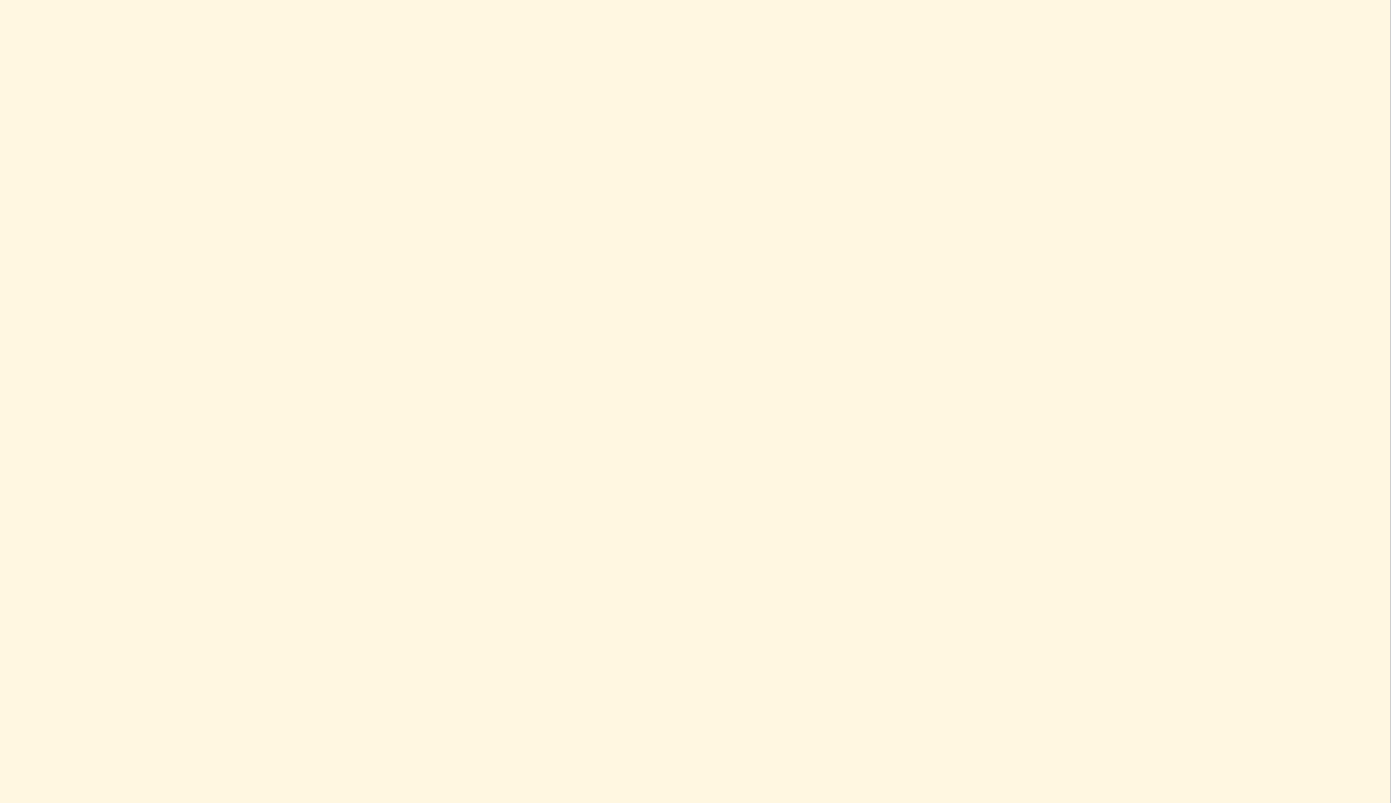
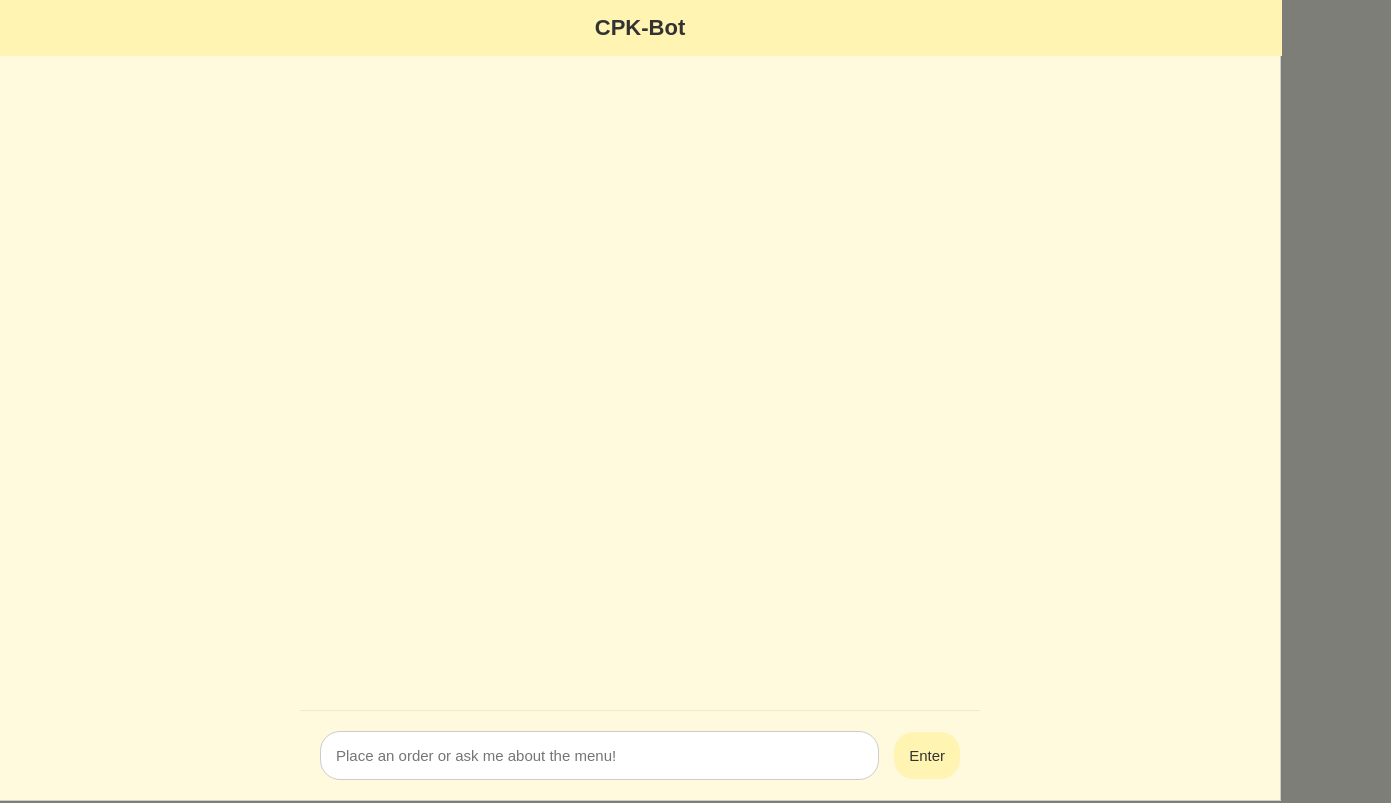
Before and after one commit to JohnCobleigh/Restaurant-Chat-Bot, a React (Vite) app in the folder Client/: page / in a window 1280 px wide. Shown: the top 803 px of the page, 1391 px wide, since content can reach past the window. Built offline with nearby package versions, Linux system fonts and the light colour scheme.

Commit message:
stylized UI

```diff
--- a/Client/src/App.css
+++ b/Client/src/App.css
@@ -1,24 +1,29 @@
 /* Main chatbot container */
+/* 1500 width 1000 height */
+/* fff7e1 for container, fdd835 for header and button. fbc02d for hover, ffffff for message background*/
+
 .chatbot-container {
-  width: 1500px;
-  height: 1000px;
+  width: 100vw;
+  height: 100vh;
   border: 1px solid #ccc;
   display: flex;
   flex-direction: column;
   justify-content: space-between;
-  background-color: #fff7e1;
-  border-radius: 15px;
+  align-items: center;
+  background-color: #fff9de;
+  border-radius: 0px;
   font-family: Arial, sans-serif;
 }
 
 /* Chatbot header */
 .chatbot-header {
-  background-color: #fdd835;
+  background-color: #fff4b2;
+  width: 98%;
   color: #333;
   padding: 15px;
   text-align: center;
   font-weight: bold;
-  border-radius: 15px 15px 0 0;
+  /*border-radius: 15px 15px 0 0;*/
   font-size: 22px;
 }
 
@@ -26,19 +31,22 @@
 .chatbot-messages {
   display: flex;
   flex-direction: column;
-  padding: 20px;
+  padding: 30px;
   flex-grow: 1;
   overflow-y: auto;
+  scroll-behavior: smooth;
 }
 
 /* Individual message styling */
 .chat-message {
+  margin-left: 50px;
+  margin-right: 50px;
   margin-bottom: 15px;
   padding: 20px;
-  border-radius: 10px;
-  max-width: 70%;
+  border-radius: 20px;
+  max-width: 50%;
   word-wrap: break-word;
-  font-size: 18px;
+  font-size: 15px;
   box-shadow: 0px 4px 8px rgba(0, 0, 0, 0.1);
   background-color: #ffffff;
   border: 1px solid #d1d1d1;
@@ -61,31 +69,34 @@
 /* Input field and send button */
 .chatbot-input {
   display: flex;
+  justify-content: center;
+  align-items: center;
   padding: 20px;
-  border-top: 1px solid #ccc;
+  width: 50%;
+  border-top: 1px solid #cccccc60;
 }
 
 .chatbot-input input {
   flex-grow: 1;
   padding: 15px;
   border: 1px solid #ccc;
-  border-radius: 8px;
+  border-radius: 20px;
   margin-right: 15px;
-  font-size: 16px;
+  font-size: 15px;
 }
 
 /* Button's color */
 .chatbot-input button {
-  background-color: #fdd835;
+  background-color: #fff4b2;
   color: #333; /*Enter*/
   padding: 15px;
   border: none;
-  border-radius: 8px;
-  font-size: 16px;
+  border-radius: 20px;
+  font-size: 15px;
   cursor: pointer;
 }
 
 /* Color change when hover */
 .chatbot-input button:hover {
-  background-color: #fbc02d;
+  background-color: #fedb83;
 }
```
